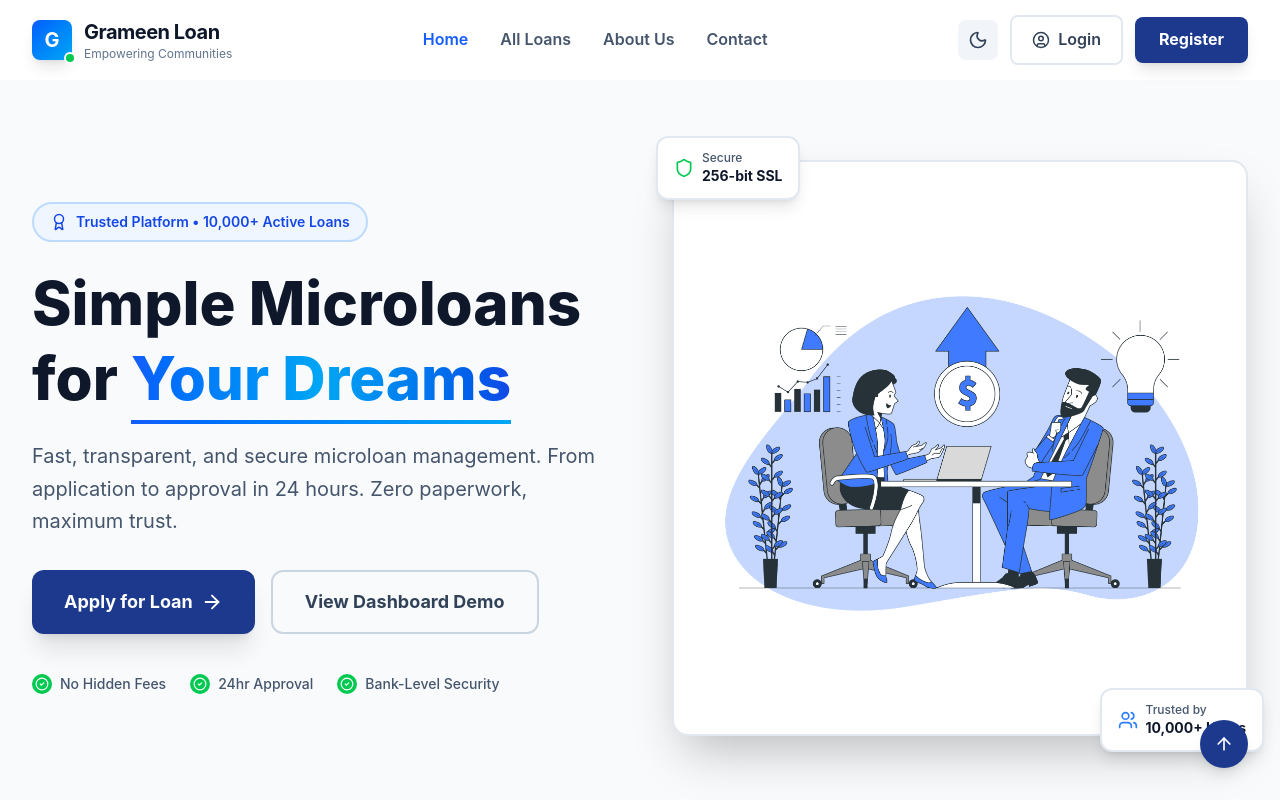
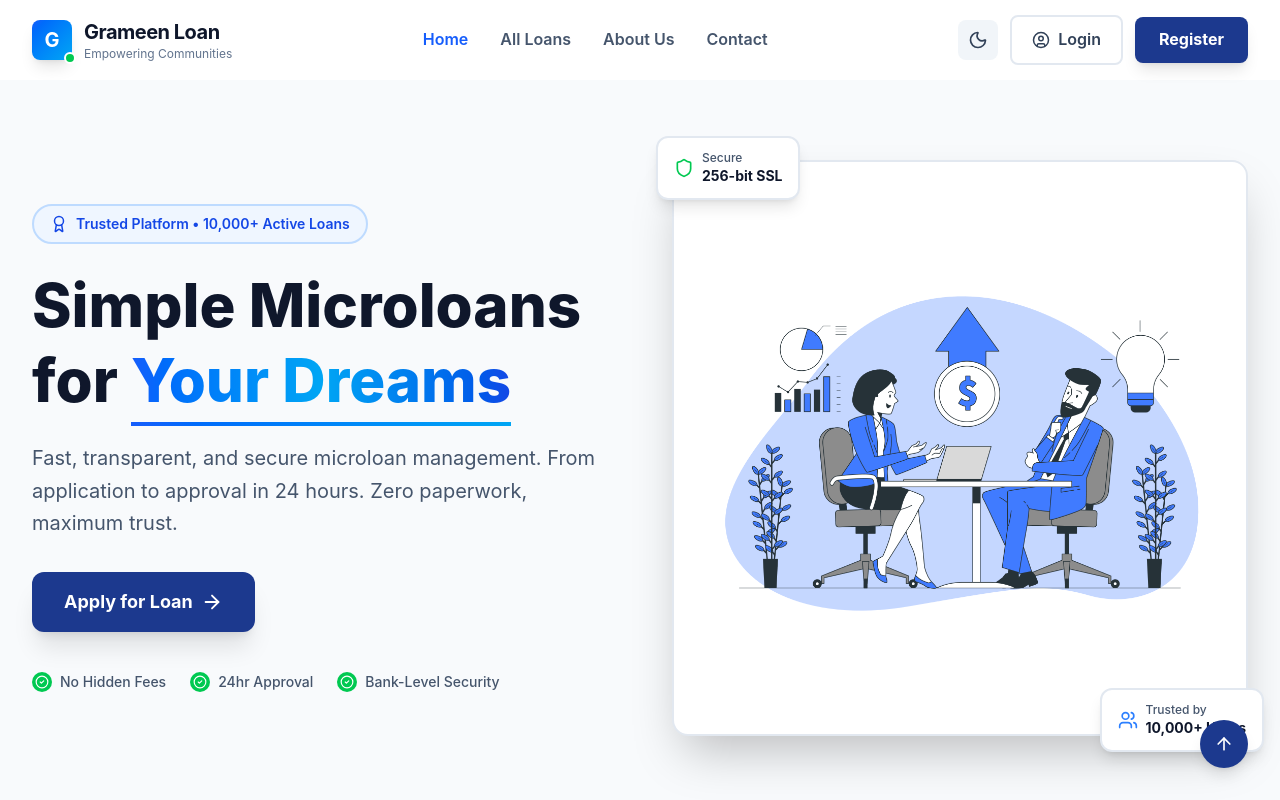
Before and after one commit to itstumpa/Grameen-Loan-C, a React (Vite) app: page / in a window 1280 px wide. Shown: the top 800 px of the page. Built offline with nearby package versions, Linux system fonts and the light colour scheme; no server answers.

Commit message:
hero section fix

```diff
--- /dev/null
+++ b/src/Pages/AllLoans/LoanDetails.jsx
@@ -0,0 +1,11 @@
+import React from 'react';
+
+const LoanDetails = () => {
+       return (
+              <div>
+
+              </div>
+       );
+};
+
+export default LoanDetails;
--- a/src/Pages/Home/Sections/HeroSection.jsx
+++ b/src/Pages/Home/Sections/HeroSection.jsx
@@ -3,6 +3,7 @@ import { motion } from 'framer-motion';
 import { ArrowRight, Shield, Zap, CheckCircle2, Users, Clock, Award } from 'lucide-react';
 import { useTheme } from '../../../components/ThemeContext';
 import HeroImg from '../../../assets/hero_Img.png'
+import { Link } from 'react-router';
 
 
 const HeroSection = () => {
@@ -65,29 +66,23 @@ const HeroSection = () => {
             </p>
 
             {/* CTA Buttons */}
+
+
             <div className="flex flex-col sm:flex-row gap-4 justify-center lg:justify-start mb-10">
+                              <Link to='all-loans'>
+
               <motion.button
                 whileHover={{ scale: 1.05 }}
                 whileTap={{ scale: 0.95 }}
                 className="group bg-blue-900 hover:bg-blue-800 text-white px-8 py-4 rounded-xl
-                  font-bold text-lg shadow-xl hover:shadow-2xl transition-all flex items-center
-                  justify-center gap-2"
+                font-bold text-lg shadow-xl hover:shadow-2xl transition-all flex items-center
+                justify-center gap-2"
               >
                 Apply for Loan
                 <ArrowRight className="group-hover:translate-x-1 transition-transform" size={22} />
               </motion.button>
+</Link>
 
-              <motion.button
-                whileHover={{ scale: 1.05 }}
-                whileTap={{ scale: 0.95 }}
-                className={`px-8 py-4 rounded-xl font-bold text-lg border-2 transition-all
-                  ${isDark
-                    ? 'border-slate-600 text-slate-300 hover:bg-slate-800 hover:border-slate-500'
-                    : 'border-slate-300 text-slate-700 hover:bg-white hover:border-slate-400'
-                  }`}
-              >
-                View Dashboard Demo
-              </motion.button>
             </div>
 
             {/* Trust Indicators */}
```
Also changed, not shown: src/Routes/Routes.jsx (+6 -2 lines).
